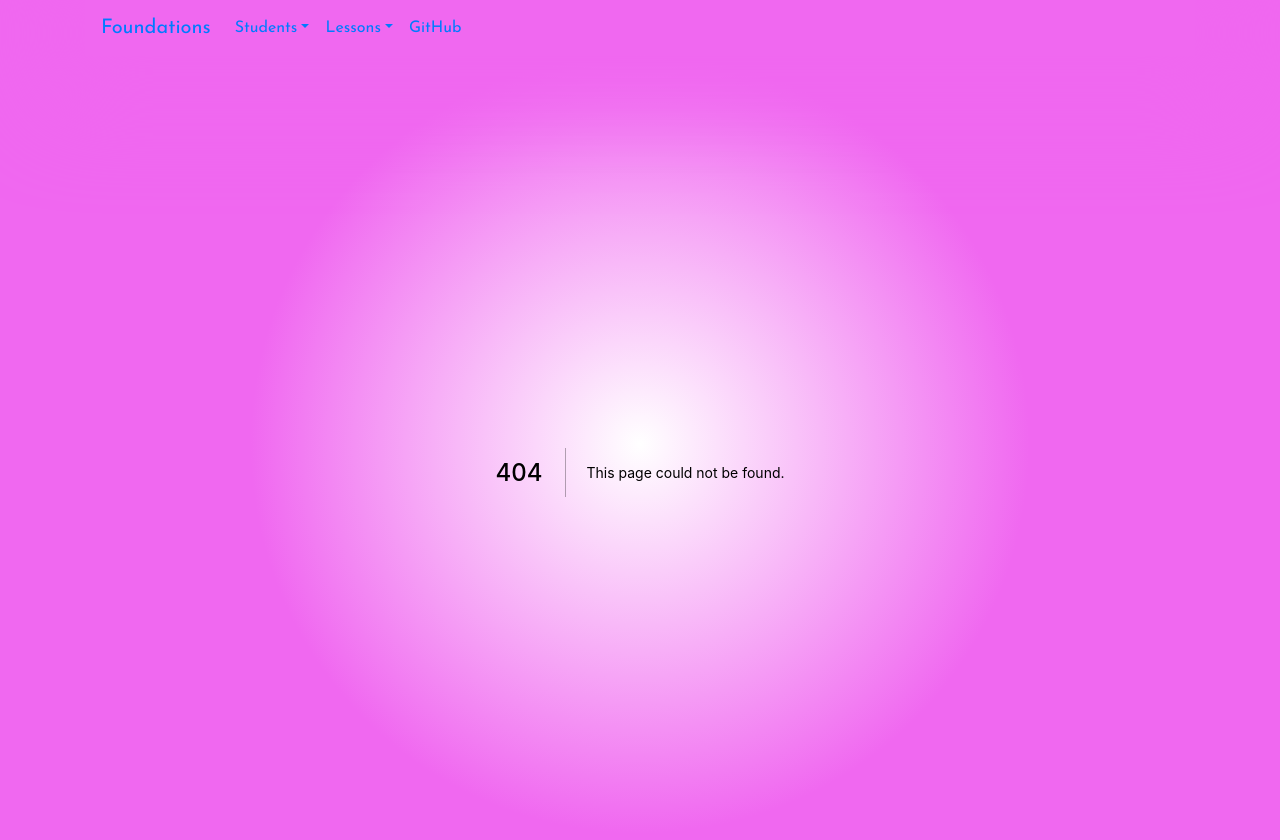
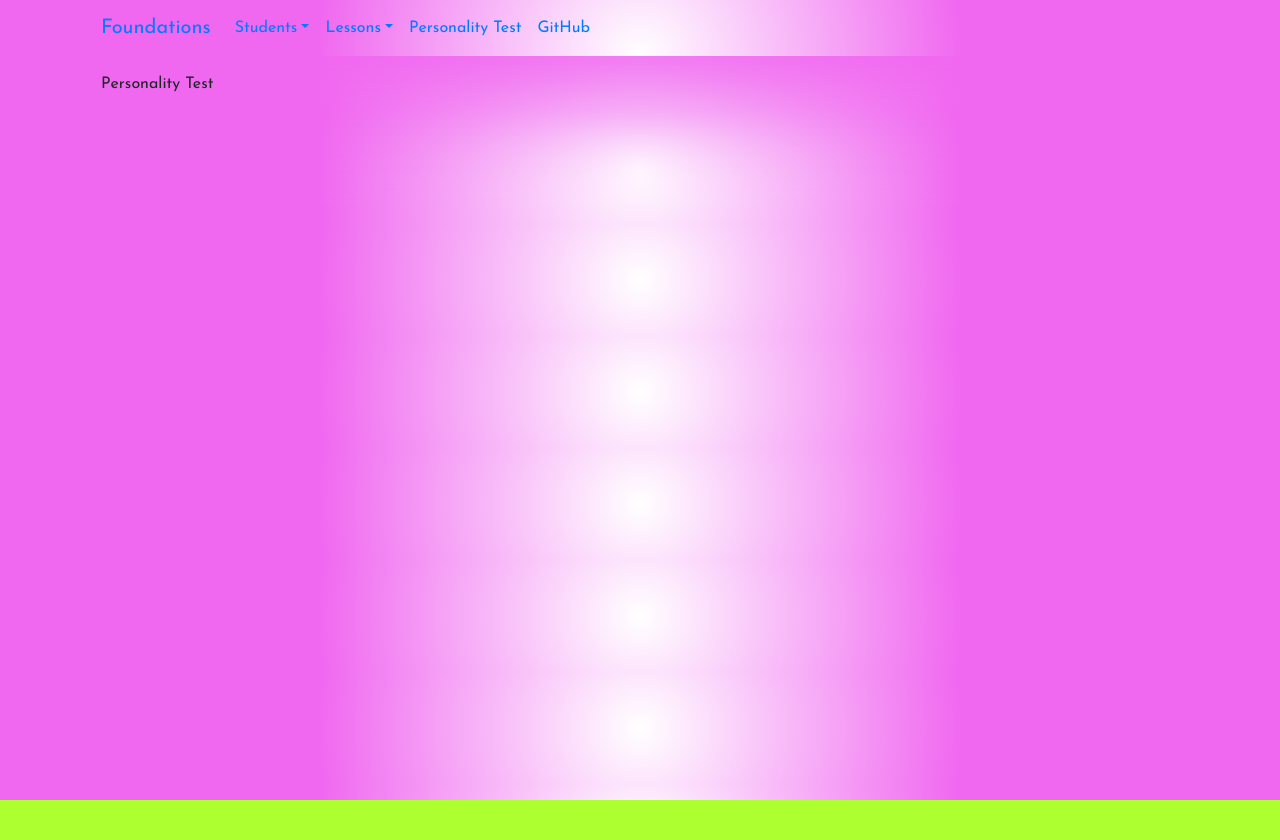
Before and after one commit to EvanPiro/foundations, a Next.js app: page /personality-tests in a window 1280 px wide. Before the commit this address had no page. Shown: the top 840 px of the page. After the commit the page ends 800 px from the top, so only its background shows below. Built offline with nearby package versions, Linux system fonts and the light colour scheme.

Commit message:
added personality test

```diff
--- a/Routes.ts
+++ b/Routes.ts
@@ -3,4 +3,5 @@ export enum Routes {
   StudentsAlly = '/students/ally',
   LessonsSortingFruit = '/lessons/sorting-fruits',
   LessonsAggregateCorona = '/lessons/corona-aggregates',
+  PersonalityTests = '/personality-tests',
 }
--- a/components/ClassicNav.tsx
+++ b/components/ClassicNav.tsx
@@ -56,6 +56,9 @@ const ClassicNav = () => {
             </DropdownMenu>
           </UncontrolledDropdown>
           <NavItem>
+            <NavLink onClick={() => direct(Routes.PersonalityTests)}>Personality Test</NavLink>
+          </NavItem>
+          <NavItem>
             <NavLink href="https://github.com/EvanPiro/foundations">GitHub</NavLink>
           </NavItem>
         </Nav>
--- /dev/null
+++ b/pages/personality-tests/index.tsx
@@ -0,0 +1,9 @@
+const Personalitytest = () => {
+  return (
+    <div>
+      Personality Test
+    </div>
+  )
+};
+
+export default Personalitytest
```
Also changed, not shown: pages/lessons/corona-aggregates.tsx (+22 -0 lines).
